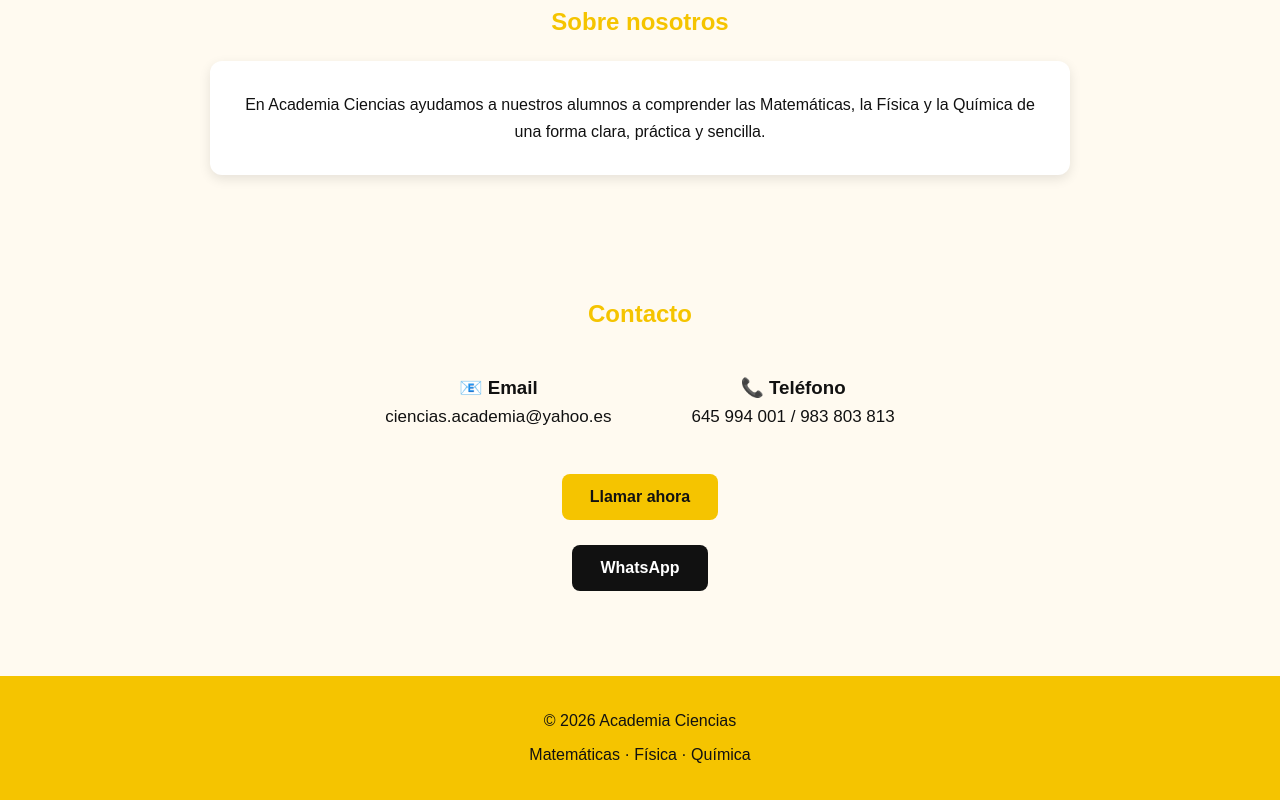
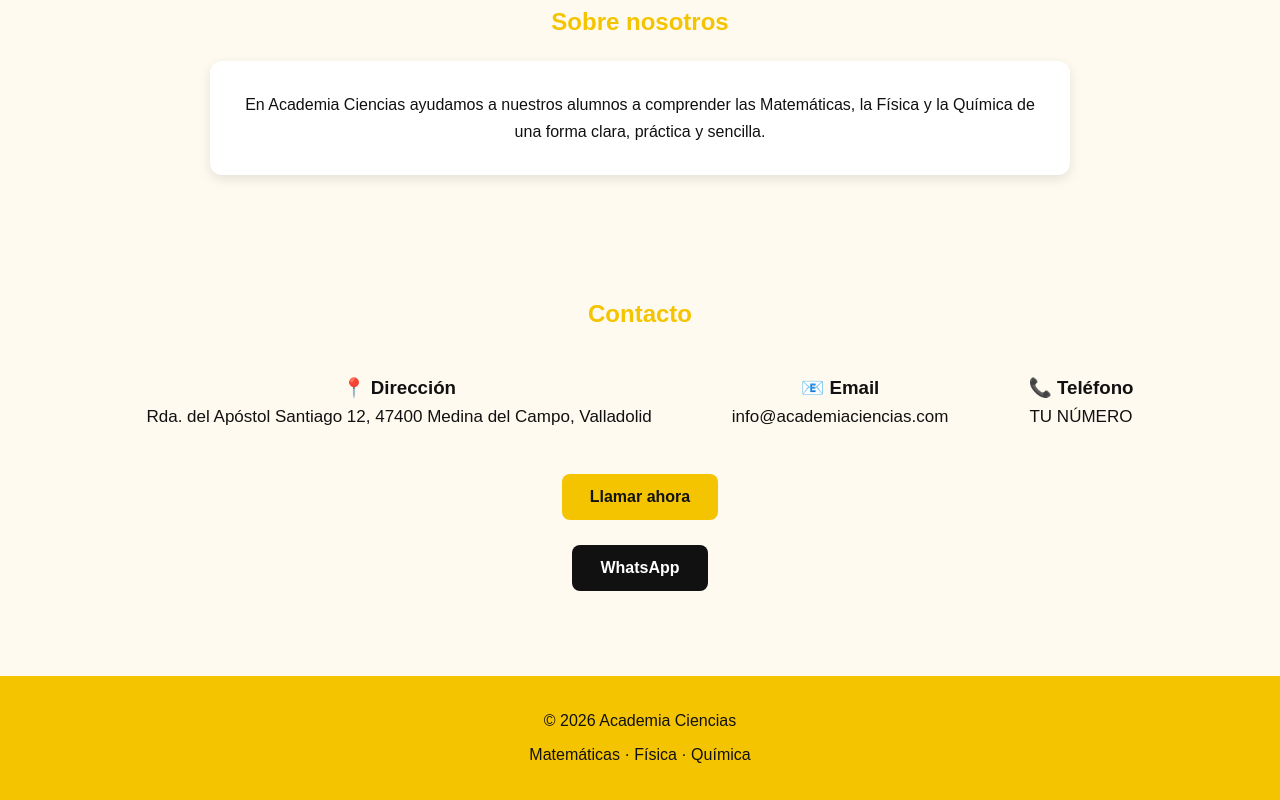
Before and after one commit to academiaciencias/matematicasfyq, a plain HTML site: page index.html in a window 1280 px wide. Shown: the part 1507-2307 px from the top of the page. Drawn offline with Linux system fonts and the light colour scheme.

Commit message:
Update index.html

```diff
--- a/index.html
+++ b/index.html
@@ -107,13 +107,20 @@
     <div class="contacto-info">
 
     <div>
+        <h3>📍 Dirección</h3>
+        <p>Rda. del Apóstol Santiago 12, 47400 Medina del Campo, Valladolid</p>
+    </div>
+
+    <div>
         <h3>📧 Email</h3>
-            <p>ciencias.academia@yahoo.es</p>
+        <p>info@academiaciencias.com</p>
     </div>
 
     <div>
         <h3>📞 Teléfono</h3>
-            <p>645 994 001 / 983 803 813</p>
+        <p>TU NÚMERO</p>
+    </div>
+
 </div>
 
     </div>
```
Lines whose indentation alone changed are shown as unchanged.
